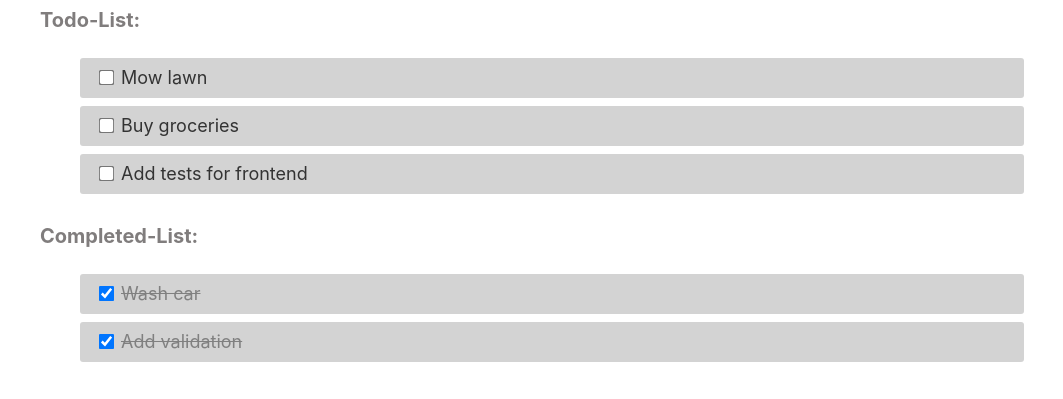
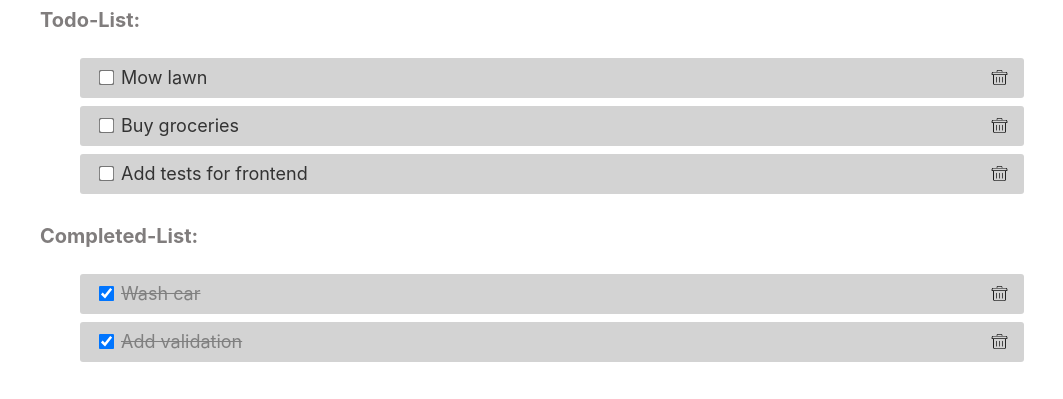
Before and after one commit to yellowinch/todo-app-angular, an Angular app: page / in a window 1280 px wide. Shown: the part 155-554 px from the top of the page, without its empty margins (108-1171 px from the left). Built offline with nearby package versions, Linux system fonts and the light colour scheme.

Commit message:
add delete icon

```diff
--- a/src/app/to-do/to-do.component.html
+++ b/src/app/to-do/to-do.component.html
@@ -8,8 +8,9 @@
       <input type="checkbox" [(ngModel)]="task.done" (click)="onCheck()">
       <label (click)="clickLabel(task.id)" *ngIf="editIndex !== task.id">{{task.content}}</label>
       <input (change)="null" *ngIf="editIndex == task.id" class="input-style" [defaultValue]="task.content"  (keyup.enter)="enter($event)"/>
-       <i class="bi-trash"></i>
+      <img src="assets/images/trash_icon.png"  alt="bin-trash">
   </li>
+
 </ul>
 <label class="list-title">Completed-List: </label>
 <p *ngIf="completedTasks.length == 0">Empty...</p>
@@ -19,6 +20,6 @@
     <input type="checkbox" [(ngModel)]="task.done" (click)="onCheck()">
     <label
     >{{task.content}}</label>
-    <i class="bi-trash"></i>
+    <img src="assets/images/trash_icon.png"  alt="bin-trash">
   </li>
 </ul>
--- a/src/app/to-do/to-do.component.scss
+++ b/src/app/to-do/to-do.component.scss
@@ -27,6 +27,16 @@ li {
       text-decoration: line-through;
     }
   }
+  img{
+    margin-top: 12px;
+    width:17px;
+    height:15px;
+    align-items: center;
+    margin-left: 0.5rem;
+    color: lightblue;
+    align-content: center;
+    float:right;
+  }
 }
 
 .todo-list-container {
```
Also changed, not shown: src/assets/images/trash_icon.png (added).
